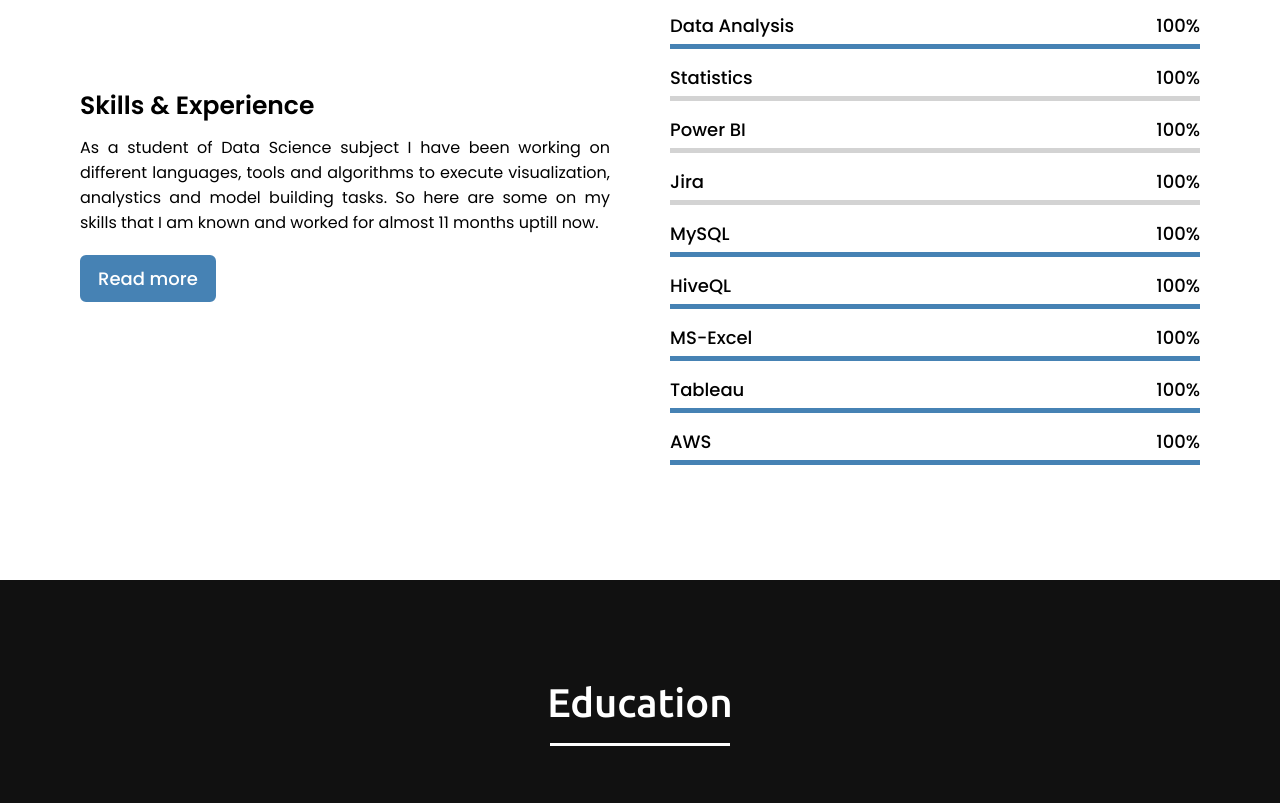
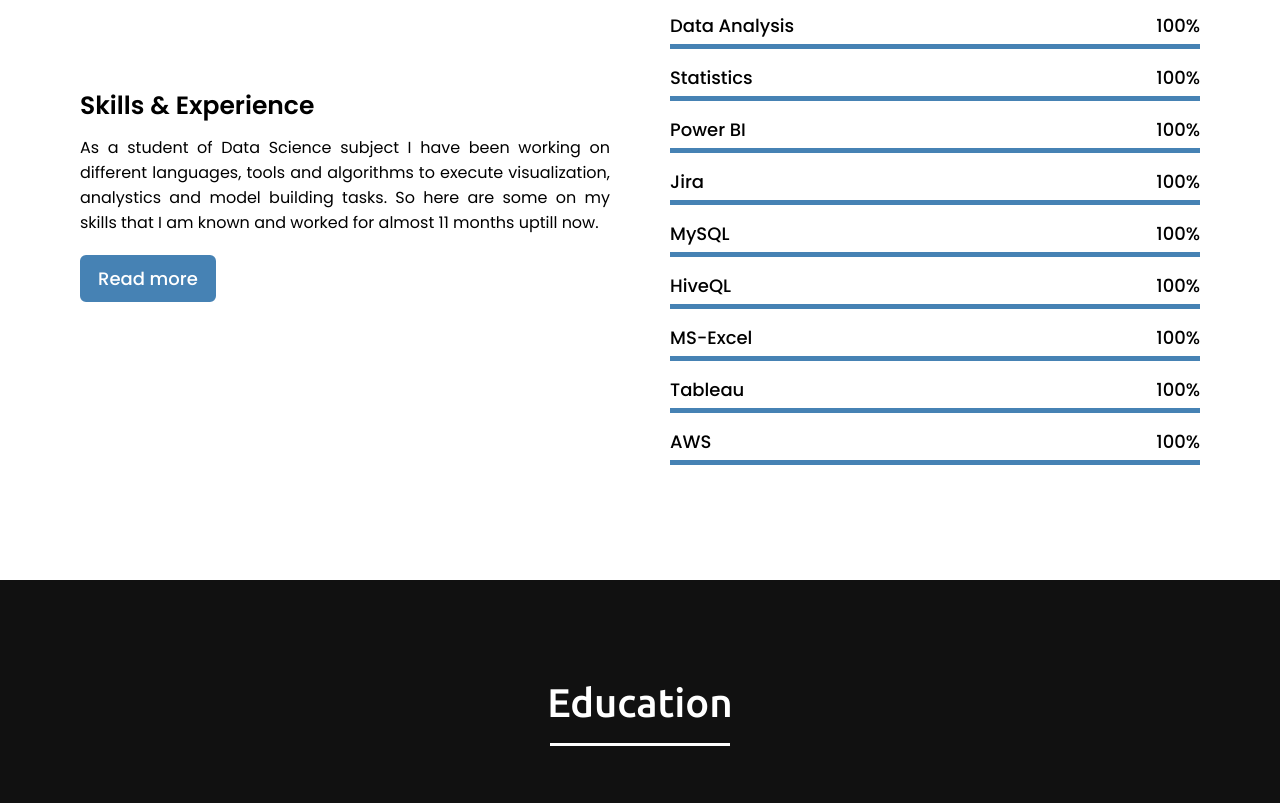
Before and after one commit to sharathvc/sharathvc.github.io, a plain HTML site: page index.html in a window 1280 px wide. Shown: the part 2006-2809 px from the top of the page. Drawn offline with nearby package versions, Linux system fonts and the light colour scheme.

Commit message:
Update index.html

```diff
--- a/index.html
+++ b/index.html
@@ -102,21 +102,21 @@
                                 <span>Statistics</span>
                                 <span>100%</span>
                             </div>
-                            <div class="line linear"></div>
+                            <div class="line Statistics"></div>
                         </div>
                         <div class="bars">
                             <div class="info">
                                 <span>Power BI</span>
                                 <span>100%</span>
                             </div>
-                            <div class="line KMeans"></div>
+                            <div class="line PowerBI"></div>
                         </div>
                         <div class="bars">
                             <div class="info">
                                 <span>Jira</span>
                                 <span>100%</span>
                             </div>
-                            <div class="line logistic"></div>
+                            <div class="line Jira"></div>
                         </div>
                         <div class="bars">
                             <div class="info">
```
